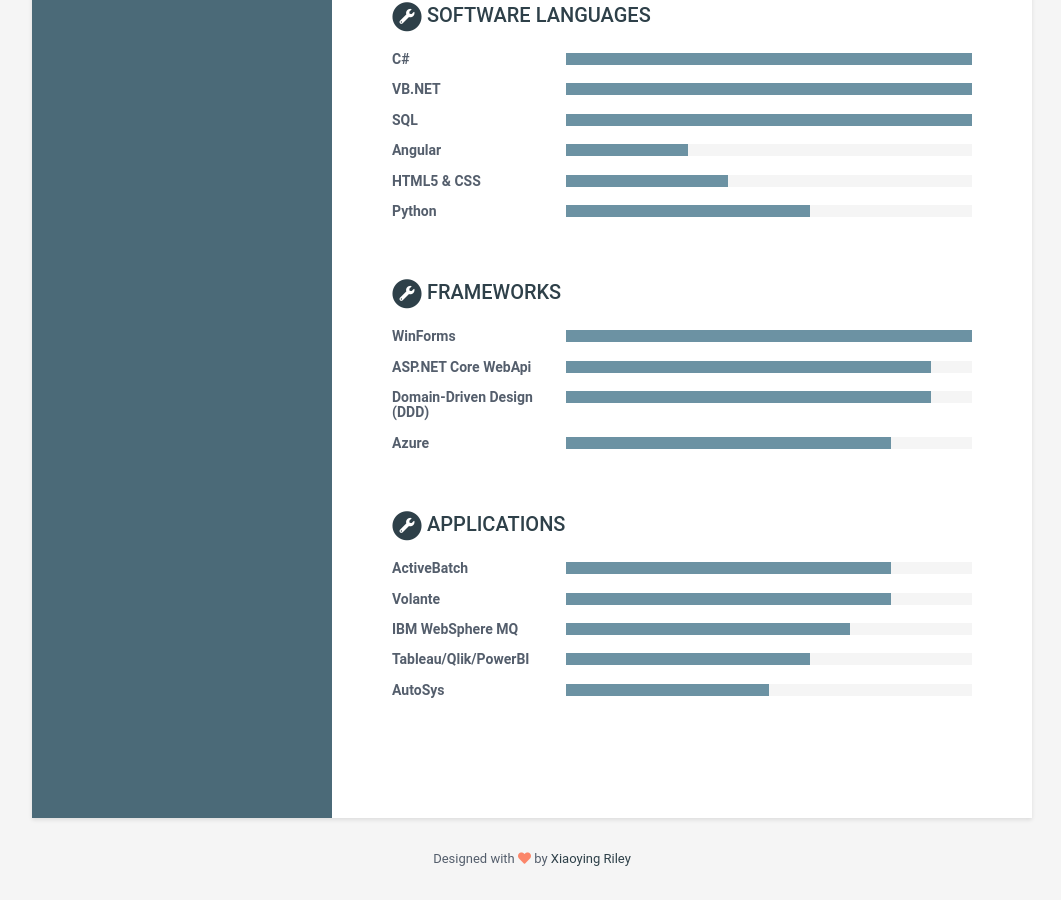
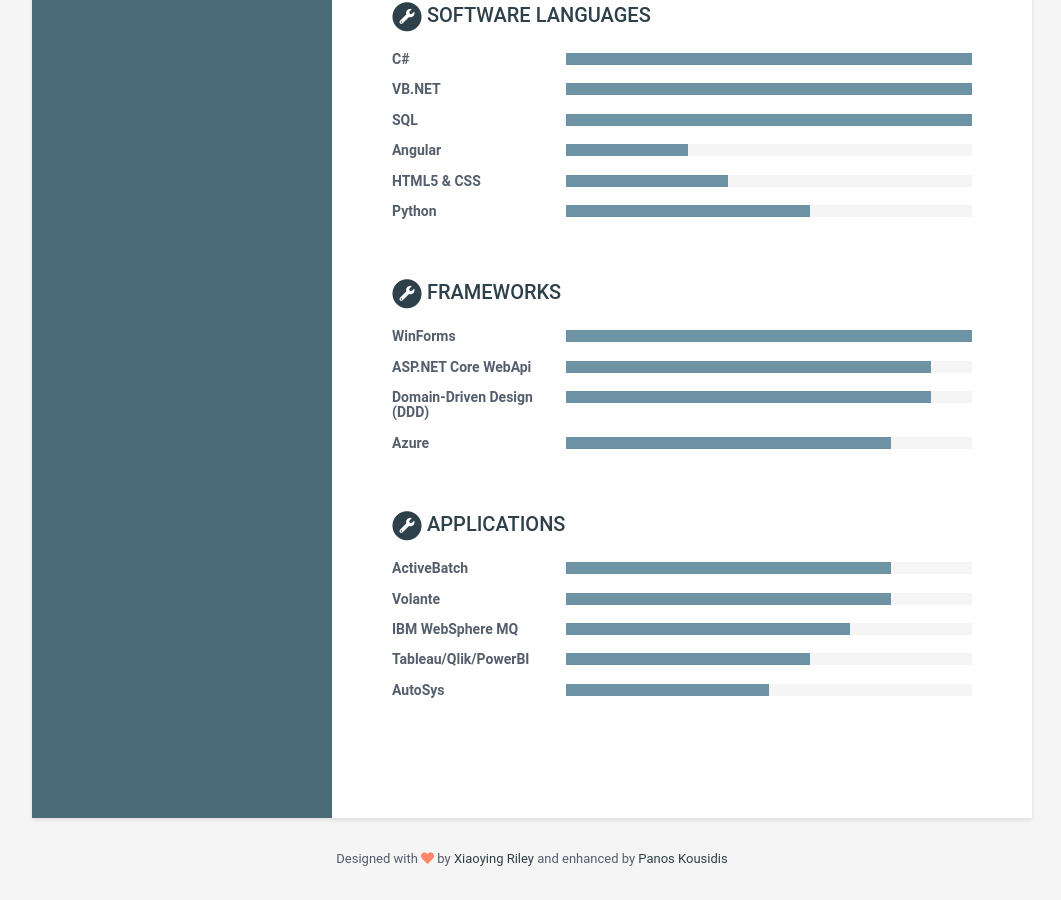
Before and after one commit to PanosKousidis/panoskousidis.github.io, a Jekyll site: the page built from index.html, in a window 1280 px wide and 900 px high, scrolled down 2155 px. Shown: the whole window, without its empty margins (108-1169 px from the left). Built offline with Jekyll 4.4.1, drawn with Linux system fonts in a browser that asks for light colours.

Commit message:
Add to footer

```diff
--- a/_data/data.yml
+++ b/_data/data.yml
@@ -309,5 +309,9 @@ skills:
         - name: AutoSys
           level: 50%
 
+footer2: >
+  Designed with <i class="fas fa-heart"></i> by <a href="http://themes.3rdwavemedia.com" target="_blank" rel="nofollow">Xiaoying Riley</a>
+  and enhanced by <a href="https://github.com/PanosKousidis" target="_blank" rel="nofollow">Panos Kousidis</a>
+
 footer: >
   Designed with <i class="fas fa-heart"></i> by <a href="http://themes.3rdwavemedia.com" target="_blank" rel="nofollow">Xiaoying Riley</a>
--- a/_includes/footer.html
+++ b/_includes/footer.html
@@ -1,6 +1,6 @@
 <footer class="footer">
     <div class="text-center">
         <!--/* This template is released under the Creative Commons Attribution 3.0 License. Please keep the attribution link below when using for your own project. Thank you for your support. :) If you'd like to use the template without the attribution, you can check out other license options via our website: themes.3rdwavemedia.com */-->
-        <small class="copyright">{{ site.data.data.footer }}</small>
+        <small class="copyright">{{ site.data.data.footer2 }}</small>
     </div><!--//container-->
 </footer><!--//footer-->
```
